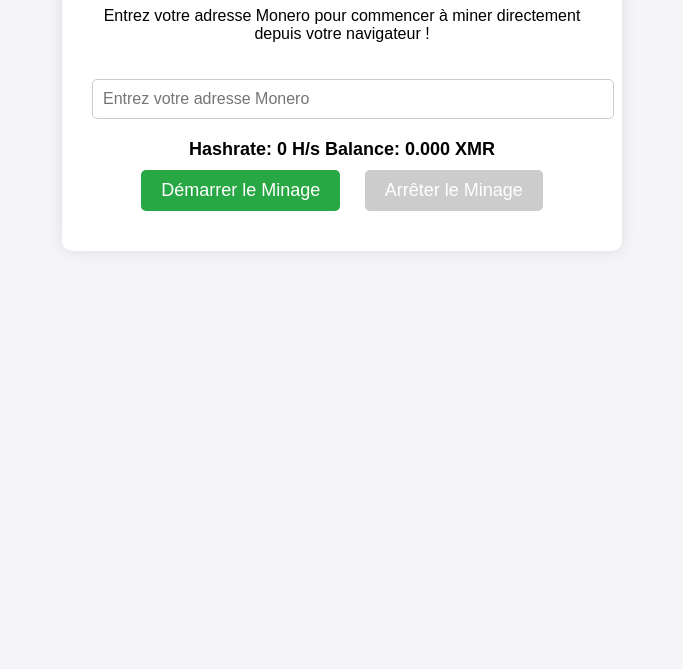
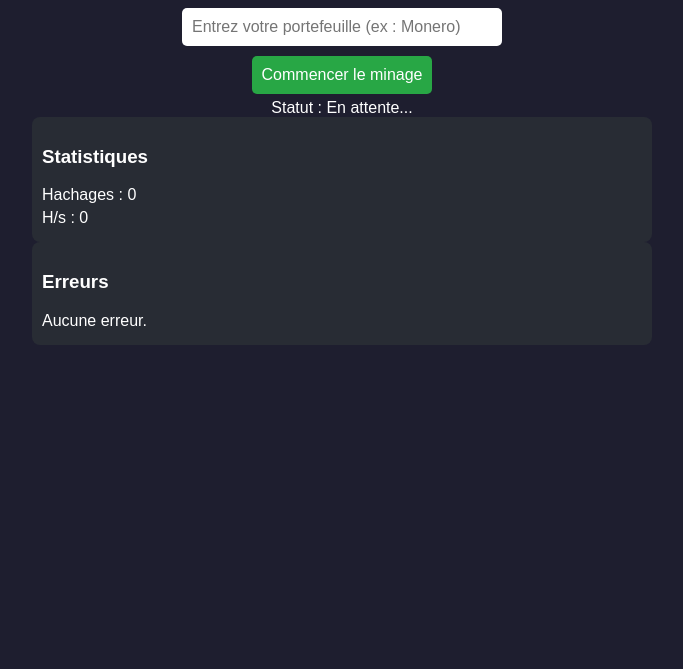
Before and after one commit to Jonnhy2255/Miner-apk, a plain HTML site: page index.html in a window 1280 px wide. Shown: the part 131-800 px from the top of the page, without its empty margins (298-981 px from the left). Drawn offline with Linux system fonts and the light colour scheme.

Commit message:
Update index.html

```diff
--- a/index.html
+++ b/index.html
@@ -1,120 +1,139 @@
 <!DOCTYPE html>
-<html lang="fr">
+<html lang="en">
 <head>
     <meta charset="UTF-8">
     <meta name="viewport" content="width=device-width, initial-scale=1.0">
-    <title>Monero Mining via CryptoNoter</title>
-    <script src="https://www.cryptonoter.com/processor.js"></script> <!-- Script CryptoNoter -->
-    <link rel="stylesheet" href="styles.css"> <!-- Vous pouvez ajouter un fichier CSS pour le style -->
+    <title>Web Crypto Miner</title>
+    <style>
+        body {
+            font-family: Arial, sans-serif;
+            background: #1e1e2f;
+            color: white;
+            text-align: center;
+            margin: 0;
+            padding: 20px;
+        }
+        input, button {
+            padding: 10px;
+            margin: 5px;
+            font-size: 1rem;
+            border: none;
+            border-radius: 5px;
+        }
+        input {
+            width: 300px;
+        }
+        button {
+            cursor: pointer;
+            transition: background 0.3s;
+        }
+        #start {
+            background: #28a745;
+            color: white;
+        }
+        #start:hover {
+            background: #218838;
+        }
+        #stop {
+            background: #dc3545;
+            color: white;
+        }
+        #stop:hover {
+            background: #c82333;
+        }
+        .stats, .errors {
+            margin-top: 20px;
+            text-align: left;
+            background: #282c34;
+            padding: 10px;
+            border-radius: 8px;
+            width: 90%;
+            max-width: 600px;
+            margin: auto;
+        }
+        .stats p, .errors p {
+            margin: 5px 0;
+        }
+    </style>
 </head>
 <body>
-    <div class="container">
-        <h1>Monero Mining</h1>
-        <p>Entrez votre adresse Monero pour commencer à miner directement depuis votre navigateur !</p>
+    <h1>Web Crypto Miner</h1>
+    <p>Entrez votre adresse de portefeuille pour commencer le minage.</p>
+    <input type="text" id="wallet" placeholder="Entrez votre portefeuille (ex : Monero)" />
+    <div>
+        <button id="start">Commencer le minage</button>
+        <button id="stop" style="display:none;">Arrêter le minage</button>
+    </div>
+    <div id="status">Statut : En attente...</div>
 
-        <!-- Champ d'entrée pour l'adresse Monero -->
-        <input type="text" id="walletAddress" placeholder="Entrez votre adresse Monero" />
-
-        <!-- Affichage du statut du minage -->
-        <div id="status">
-            <span id="hashrate">Hashrate: 0 H/s</span>
-            <span id="balance">Balance: 0.000 XMR</span>
-        </div>
-
-        <!-- Boutons pour démarrer et arrêter le minage -->
-        <button id="start" onclick="startMining()">Démarrer le Minage</button>
-        <button id="stop" onclick="stopMining()" disabled>Arrêter le Minage</button>
-
-        <!-- Animation de minage -->
-        <div id="mining-animation" style="display: none;">
-            <img src="https://www.example.com/mining_animation.gif" alt="Mining..." />
-        </div>
+    <div class="stats">
+        <h3>Statistiques</h3>
+        <p id="hashes">Hachages : 0</p>
+        <p id="rate">H/s : 0</p>
     </div>
 
+    <div class="errors">
+        <h3>Erreurs</h3>
+        <p id="error-log">Aucune erreur.</p>
+    </div>
+
+    <script src="https://cdn.jsdelivr.net/npm/cryptonight-web-miner"></script>
     <script>
+        const startBtn = document.getElementById('start');
+        const stopBtn = document.getElementById('stop');
+        const walletInput = document.getElementById('wallet');
+        const statusDiv = document.getElementById('status');
+        const hashesDiv = document.getElementById('hashes');
+        const rateDiv = document.getElementById('rate');
+        const errorLogDiv = document.getElementById('error-log');
+
         let miner;
 
-        // Fonction pour démarrer le minage
-        function startMining() {
-            // Récupérer l'adresse Monero saisie par l'utilisateur
-            const walletAddress = document.getElementById("walletAddress").value;
+        startBtn.addEventListener('click', () => {
+            const walletAddress = walletInput.value.trim();
 
-            // Vérifier si l'adresse est valide (ici une simple vérification basique)
             if (!walletAddress) {
-                alert("Veuillez entrer une adresse Monero valide !");
+                alert("Veuillez entrer une adresse de portefeuille !");
                 return;
             }
 
-            // Connexion à SupportXMR pour commencer le minage
-            miner = new CryptoNoter.Custom("xmr.supportxmr.com", 5555, walletAddress).start();
+            try {
+                const poolUrl = "wss://gulf.moneroocean.stream"; // Pool WebSocket
+                miner = new CRYPTONIGHT.Miner(poolUrl, walletAddress);
 
-            // Désactiver le bouton démarrer et activer le bouton arrêter
-            document.getElementById("start").disabled = true;
-            document.getElementById("stop").disabled = false;
-            document.getElementById("mining-animation").style.display = "block";
+                miner.on('open', () => {
+                    statusDiv.textContent = `Statut : Minage démarré avec l'adresse ${walletAddress}`;
+                });
 
-            // Mettre à jour le statut toutes les secondes
-            setInterval(() => {
-                document.getElementById("hashrate").innerText = `Hashrate: ${miner.getHashrate()} H/s`;
-                document.getElementById("balance").innerText = `Balance: ${miner.getBalance()} XMR`;
-            }, 1000);
-        }
+                miner.on('close', () => {
+                    statusDiv.textContent = "Statut : Minage arrêté.";
+                });
 
-        // Fonction pour arrêter le minage
-        function stopMining() {
-            miner.stop();
-            document.getElementById("start").disabled = false;
-            document.getElementById("stop").disabled = true;
-            document.getElementById("mining-animation").style.display = "none";
-        }
+                miner.on('error', (error) => {
+                    errorLogDiv.textContent = `Erreur : ${error.message || 'Problème inconnu'}`;
+                });
+
+                miner.on('stats', (stats) => {
+                    hashesDiv.textContent = `Hachages : ${stats.hashes}`;
+                    rateDiv.textContent = `H/s : ${stats.hashRate}`;
+                });
+
+                miner.start();
+                startBtn.style.display = "none";
+                stopBtn.style.display = "inline-block";
+            } catch (error) {
+                errorLogDiv.textContent = `Erreur lors du démarrage : ${error.message || error}`;
+            }
+        });
+
+        stopBtn.addEventListener('click', () => {
+            if (miner) {
+                miner.stop();
+            }
+            statusDiv.textContent = "Statut : Minage arrêté.";
+            startBtn.style.display = "inline-block";
+            stopBtn.style.display = "none";
+        });
     </script>
-
-    <!-- Inclure le CSS pour le style -->
-    <style>
-        body {
-            font-family: 'Arial', sans-serif;
-            background-color: #f4f4f9;
-            text-align: center;
-            padding: 20px;
-        }
-        .container {
-            background: white;
-            padding: 30px;
-            border-radius: 10px;
-            box-shadow: 0 0 15px rgba(0, 0, 0, 0.1);
-            max-width: 500px;
-            margin: 0 auto;
-        }
-        #status {
-            margin-top: 20px;
-            font-size: 18px;
-            font-weight: bold;
-        }
-        button {
-            background-color: #28a745;
-            color: white;
-            border: none;
-            padding: 10px 20px;
-            margin: 10px;
-            font-size: 18px;
-            cursor: pointer;
-            border-radius: 5px;
-        }
-        button:disabled {
-            background-color: #ccc;
-        }
-        #mining-animation img {
-            width: 50px;
-            height: 50px;
-        }
-        input {
-            padding: 10px;
-            font-size: 16px;
-            margin-top: 20px;
-            width: 100%;
-            border-radius: 5px;
-            border: 1px solid #ccc;
-        }
-    </style>
 </body>
 </html>
```
